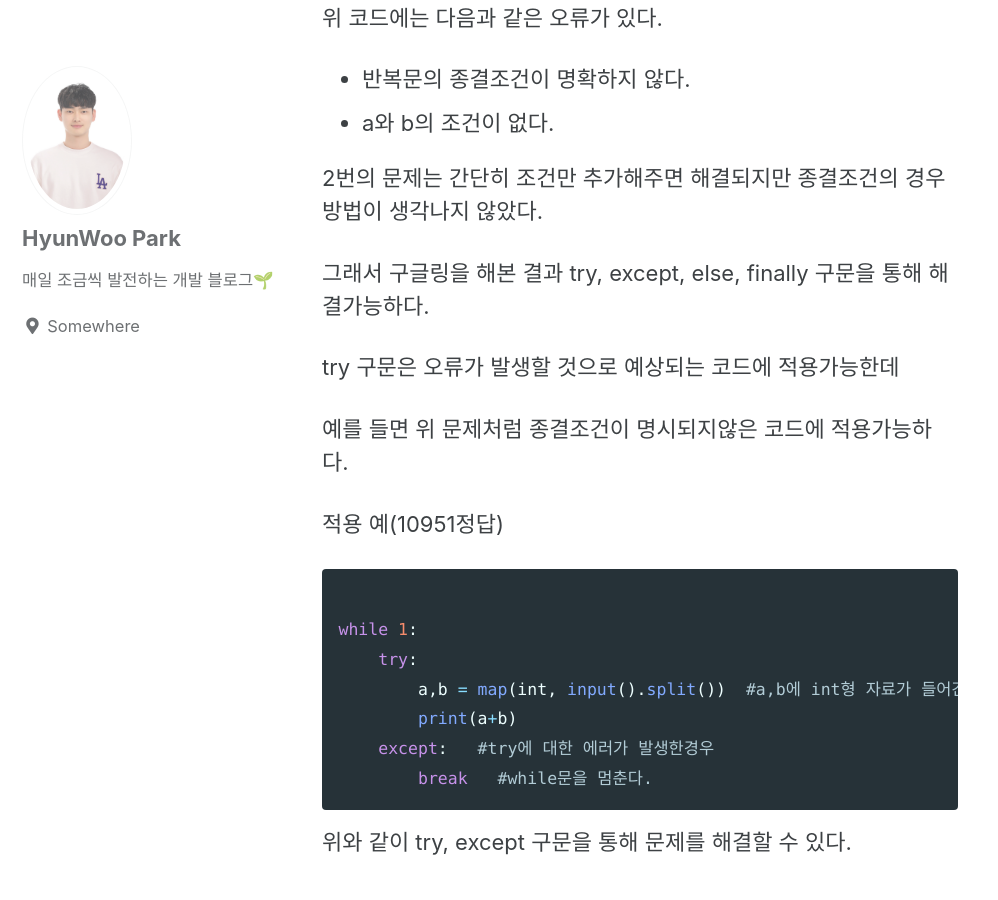
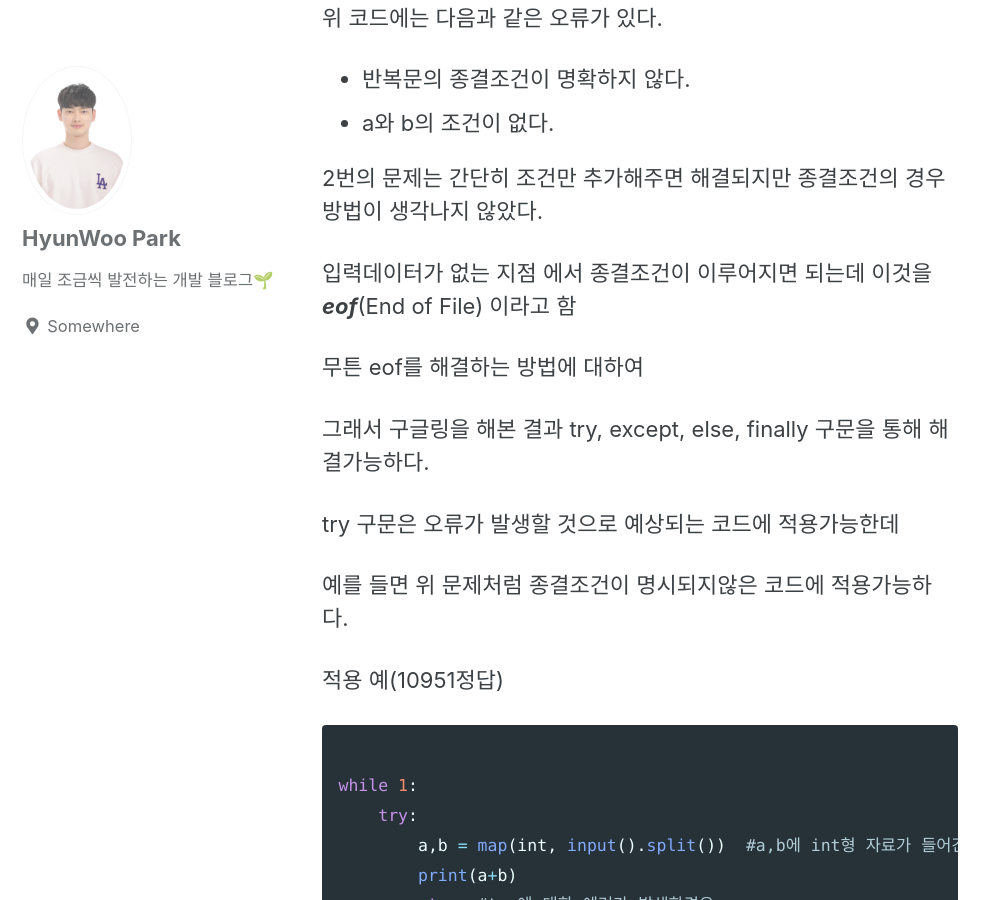
Before and after one commit to dailybetter/dailybetter.github.io, a Jekyll site: the page built from _posts/2022-04-24-algo04.md, in a window 1280 px wide and 900 px high, scrolled down 929 px. Shown: the whole window, without its empty margins (0-998 px from the left). Built offline with Jekyll 4.4.1, drawn with Linux system fonts in a browser that asks for light colours; cached includes are drawn as plain includes; some web fonts are replaced; comment, search, counter and statistics services are not loaded.

Commit message:
try구문, 백준 10951번 풀이

```diff
--- a/_posts/2022-04-24-algo04.md
+++ b/_posts/2022-04-24-algo04.md
@@ -1,7 +1,7 @@
 ---
 layout: single
 title:  "백준 10951 파이썬 문제풀이"
-excerpt: "try구문, 백준 10951번 풀이 "
+excerpt: "try구문, 백준 10951번 풀이, eof "
 
 categories:
 - Algorithm
@@ -40,6 +40,10 @@ while 1:      #반복문 1=true
 - a와 b의 조건이 없다.
 
 2번의 문제는 간단히 조건만 추가해주면 해결되지만 종결조건의 경우 방법이 생각나지 않았다.
+
+입력데이터가 없는 지점 에서 종결조건이 이루어지면 되는데 이것을 ***eof***(End of File) 이라고 함
+
+무튼 eof를 해결하는 방법에 대하여
 
 그래서 구글링을 해본 결과  try, except, else, finally 구문을 통해 해결가능하다.
 
```
